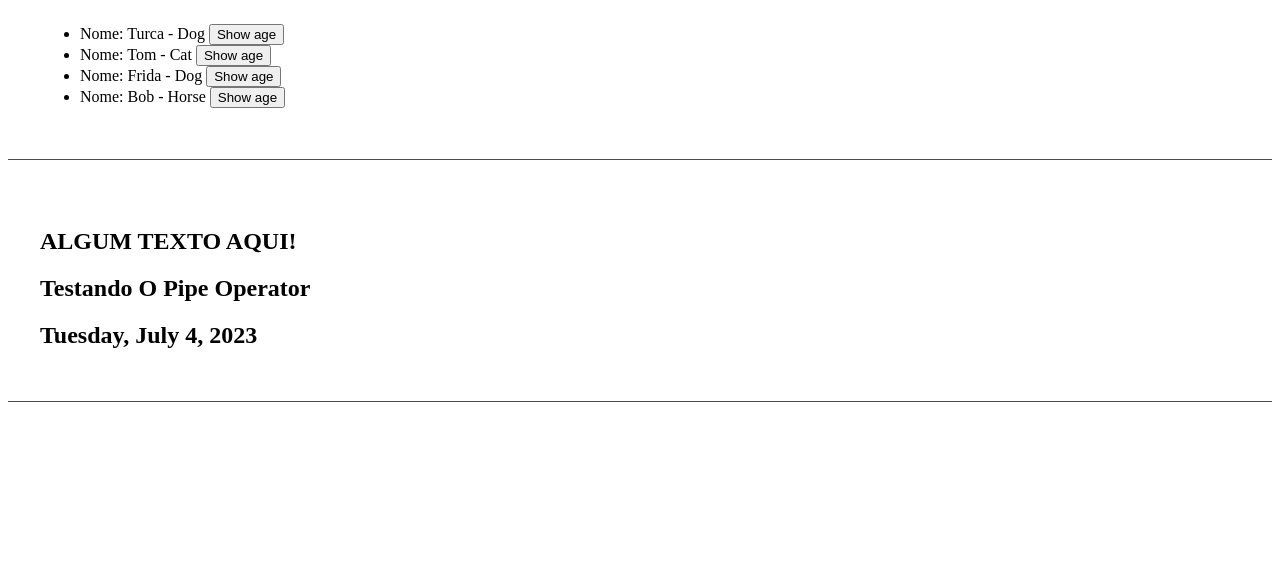
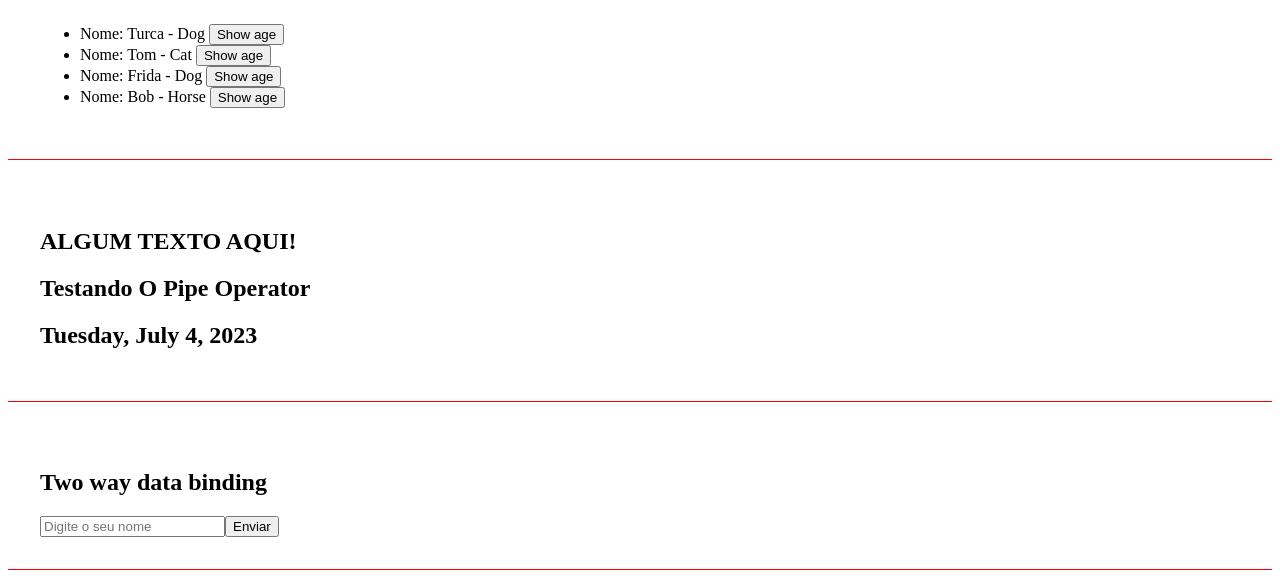
Before and after one commit to Caio-Alves/projeto-moment, an Angular app in the folder moment-project/: page / in a window 1280 px wide. Shown: the part 1410-1986 px from the top of the page. Built offline with nearby package versions, Linux system fonts and the light colour scheme.

Commit message:
feat: two-way-binding

```diff
--- a/moment-project/src/app/app.component.html
+++ b/moment-project/src/app/app.component.html
@@ -8,3 +8,4 @@
 <app-emitter></app-emitter>
 <app-list-render></app-list-render>
 <app-pipes></app-pipes>
+<app-two-way-binding></app-two-way-binding>
--- /dev/null
+++ b/moment-project/src/app/components/two-way-binding/two-way-binding.component.html
@@ -0,0 +1,10 @@
+<div class="class">
+    <h2>Two way data binding</h2>
+    <form>
+        <input type="text" [(ngModel)]="name" name="name" placeholder="Digite o seu nome">
+        <input type="submit" value="Enviar">
+    </form>
+    <div *ngIf="name !== ''">
+        <p>O nome é: {{name}}</p>
+    </div>
+</div>
--- /dev/null
+++ b/moment-project/src/app/components/two-way-binding/two-way-binding.component.ts
@@ -0,0 +1,11 @@
+import { Component } from '@angular/core';
+
+@Component({
+  selector: 'app-two-way-binding',
+  templateUrl: './two-way-binding.component.html',
+  styleUrls: ['./two-way-binding.component.css']
+})
+export class TwoWayBindingComponent {
+  name: string = '';
+
+}
```
Also changed, not shown: moment-project/src/app/app.module.ts (+6 -1 lines), moment-project/src/app/components/two-way-binding/two-way-binding.component.css (added), 1 other file (tests, documents, lock files or other folders).
